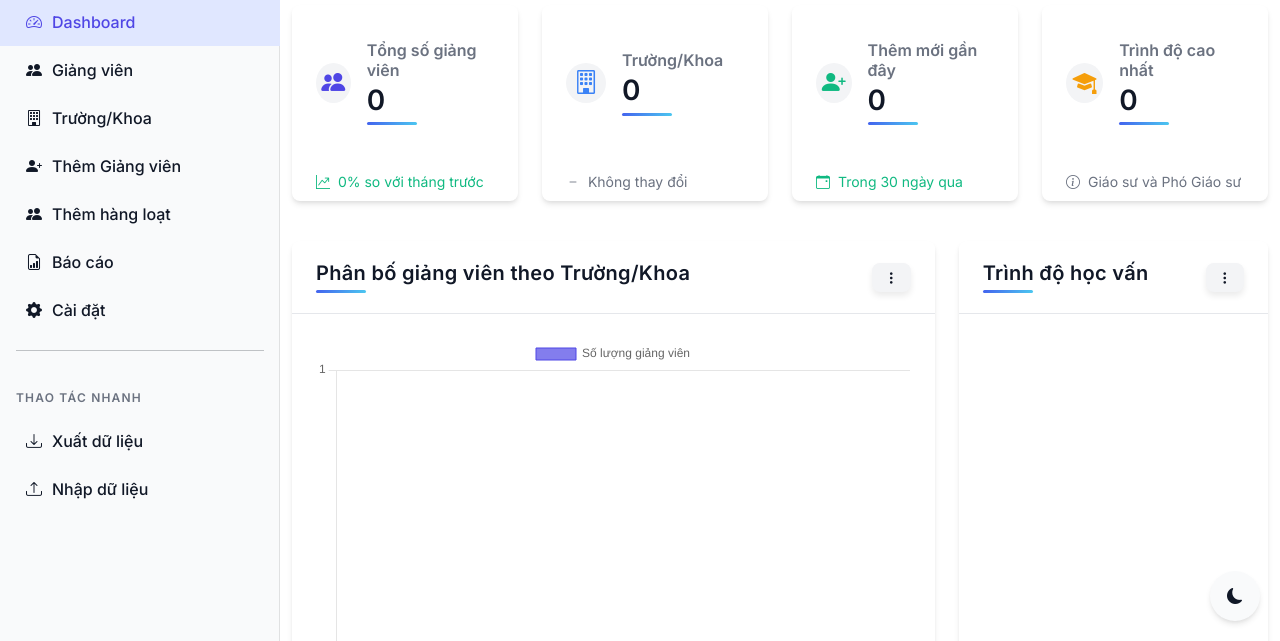
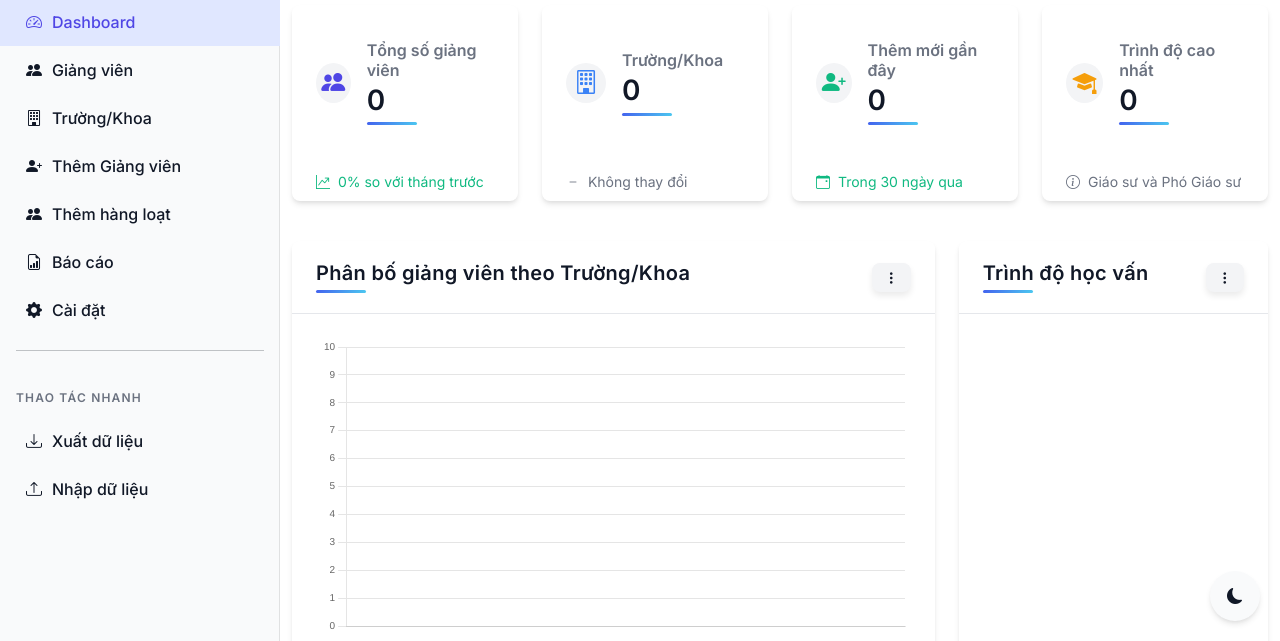
Before and after one commit to Datkoishi/duy-tan-university-staff, a plain HTML site: page frontend/index.html in a window 1280 px wide. Shown: the part 159-800 px from the top of the page. Drawn offline with nearby package versions, Linux system fonts and the light colour scheme; no server answers.

Commit message:
fix: adjust chart dimensions and improve layout; update report export alert message for clarity

```diff
--- a/frontend/index.html
+++ b/frontend/index.html
@@ -243,8 +243,8 @@
                   </ul>
                 </div>
               </div>
-              <div class="card-body">
-                <canvas id="departmentsChart" height="250"></canvas>
+              <div class="card-body" style="height: 180px;">
+                <canvas id="departmentsChart"></canvas>
               </div>
             </div>
           </div>
@@ -666,8 +666,8 @@
               <div class="card-header bg-primary text-white">
                 <h5 class="mb-0">Phân bố giảng viên theo Trường/Khoa</h5>
               </div>
-              <div class="card-body">
-                <canvas id="departmentsReportChart" height="300"></canvas>
+              <div class="card-body" style="height: 200px;">
+                <canvas id="departmentsReportChart"></canvas>
               </div>
             </div>
           </div>
--- a/frontend/public/js/charts.js
+++ b/frontend/public/js/charts.js
@@ -63,10 +63,12 @@ function setupCharts() {
       },
       options: {
         responsive: true,
-        maintainAspectRatio: false,
+        maintainAspectRatio: true,
+        aspectRatio: 2, // Tỷ lệ chiều rộng:chiều cao = 2:1
         plugins: {
           legend: {
             position: "top",
+            display: false, // Ẩn legend để tiết kiệm không gian
           },
           tooltip: {
             mode: "index",
@@ -78,9 +80,31 @@ function setupCharts() {
             beginAtZero: true,
             ticks: {
               precision: 0,
+              font: {
+                size: 10, // Thu nhỏ font chữ
+              },
+            },
+            suggestedMax: 10, // Giới hạn trục y mặc định là 10
+          },
+          x: {
+            ticks: {
+              font: {
+                size: 10, // Thu nhỏ font chữ
+              },
+              maxRotation: 45, // Xoay nhãn để tiết kiệm không gian
+              minRotation: 45,
             },
           },
         },
+        layout: {
+          padding: {
+            left: 5,
+            right: 5,
+            top: 0,
+            bottom: 0,
+          },
+        },
+        barThickness: 15, // Thu nhỏ độ dày của cột
       },
     })
   } else {
@@ -167,10 +191,12 @@ function setupCharts() {
       },
       options: {
         responsive: true,
-        maintainAspectRatio: false,
+        maintainAspectRatio: true,
+        aspectRatio: 2.5, // Tỷ lệ chiều rộng:chiều cao = 2.5:1
         plugins: {
           legend: {
             position: "top",
+            display: false, // Ẩn legend để tiết kiệm không gian
           },
           tooltip: {
             mode: "index",
@@ -182,9 +208,31 @@ function setupCharts() {
             beginAtZero: true,
             ticks: {
               precision: 0,
+              font: {
+                size: 10, // Thu nhỏ font chữ
+              },
+            },
+            suggestedMax: 10, // Giới hạn trục y mặc định là 10
+          },
+          x: {
+            ticks: {
+              font: {
+                size: 10, // Thu nhỏ font chữ
+              },
+              maxRotation: 45, // Xoay nhãn để tiết kiệm không gian
+              minRotation: 45,
             },
           },
         },
+        layout: {
+          padding: {
+            left: 5,
+            right: 5,
+            top: 0,
+            bottom: 0,
+          },
+        },
+        barThickness: 15, // Thu nhỏ độ dày của cột
       },
     })
   } else {
@@ -274,24 +322,28 @@ function updateDepartmentsChart(departments, instructors) {
   console.log("Chart labels:", labels)
   console.log("Chart data:", data)
 
-  // Cập nhật biểu đồ dashboard
+  // Thêm đoạn code này vào cuối hàm, trước khi cập nhật biểu đồ
+  // Tìm giá trị lớn nhất trong dữ liệu
+  const maxValue = Math.max(...data, 1) // Đảm bảo ít nhất là 1
+  const suggestedMax = Math.ceil(maxValue * 1.2) // Thêm 20% không gian trên cùng
+
+  // Cập nhật giới hạn trục y cho cả hai biểu đồ
   if (departmentsChart) {
+    departmentsChart.options.scales.y.suggestedMax = suggestedMax
+    // Phần cập nhật dữ liệu giữ nguyên
     departmentsChart.data.labels = labels
     departmentsChart.data.datasets[0].data = data
     departmentsChart.update()
-    console.log("Dashboard chart updated")
-  } else {
-    console.log("Dashboard chart not initialized")
+    console.log("Dashboard chart updated with suggestedMax:", suggestedMax)
   }
 
-  // Cập nhật biểu đồ báo cáo
   if (departmentsReportChart) {
+    departmentsReportChart.options.scales.y.suggestedMax = suggestedMax
+    // Phần cập nhật dữ liệu giữ nguyên
     departmentsReportChart.data.labels = labels
     departmentsReportChart.data.datasets[0].data = data
     departmentsReportChart.update()
-    console.log("Report chart updated")
-  } else {
-    console.log("Report chart not initialized")
+    console.log("Report chart updated with suggestedMax:", suggestedMax)
   }
 }
 
--- a/frontend/public/js/reports.js
+++ b/frontend/public/js/reports.js
@@ -84,7 +84,7 @@ function setupReportEventListeners() {
 // Xuất báo cáo
 function exportReport(format) {
   if (!window.departments || !window.instructors) {
-    window.showAlert("Không có dữ liệu để xuất báo cáo", "warning")
+    window.showAlert("Không có dữ liệu để xu��t báo cáo", "warning")
     return
   }
 
```
